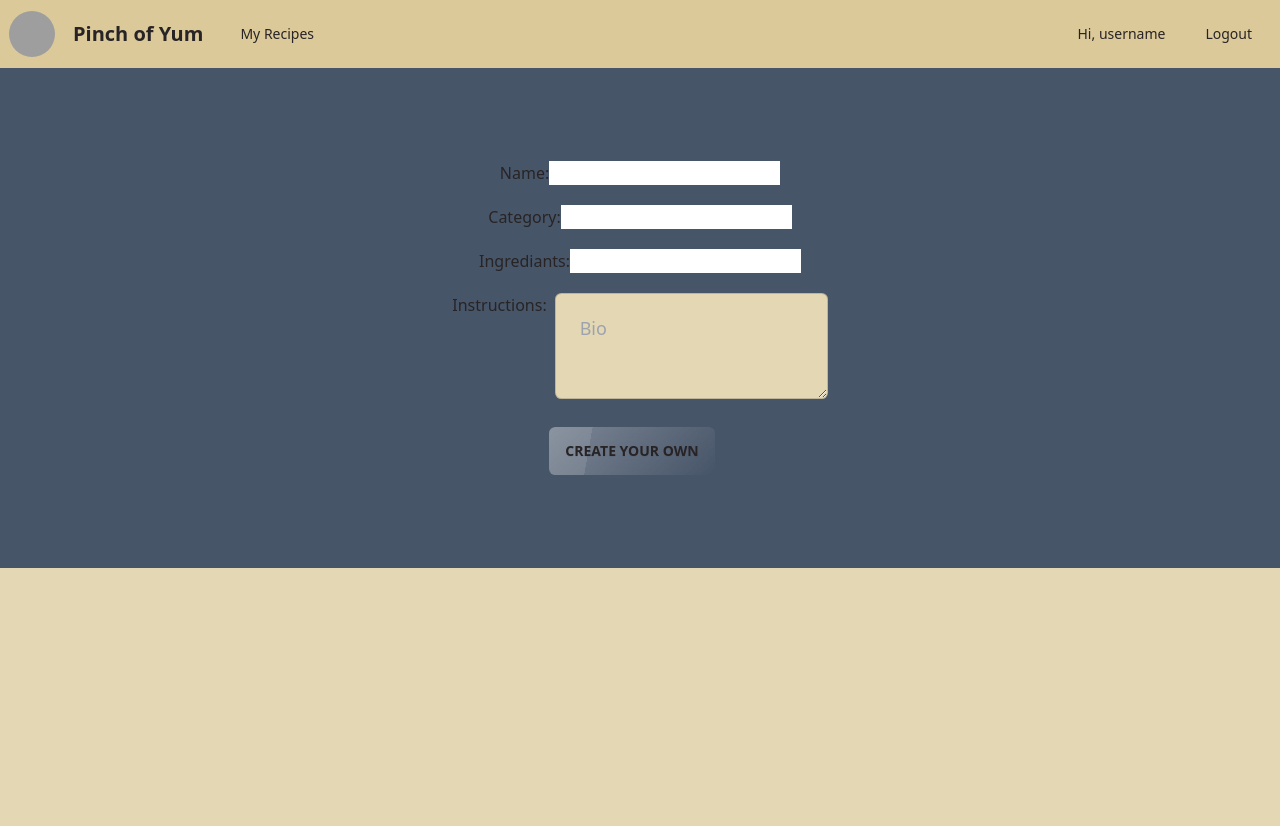
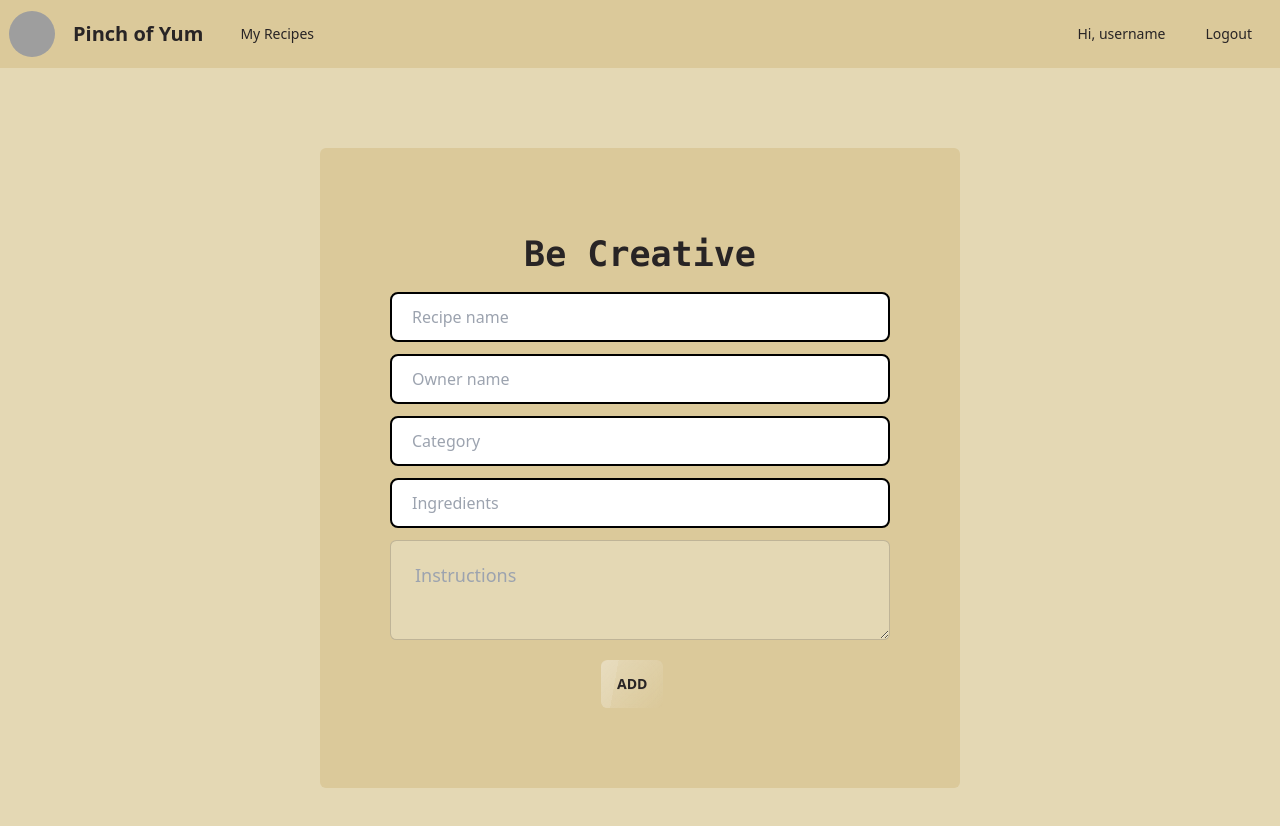
Before and after one commit to rawanalmukhled/yum-frontend, a React (Create React App) app: page /CreateRecipe in a window 1280 px wide. Shown: the top 826 px of the page. Before the commit the page ends 800 px from the top, so only its background shows below. Built offline with nearby package versions, Linux system fonts and the light colour scheme; grey boxes are pictures that could not be loaded.

Commit message:
createrecipepage

```diff
--- /dev/null
+++ b/src/api/category.js
@@ -0,0 +1,8 @@
+import instance from ".";
+
+const getAllcategories = async () => {
+  const res = await instance.get("/api/categories");
+  return res.data;
+};
+
+export { getAllcategories };
--- a/src/api/index.js
+++ b/src/api/index.js
@@ -1,7 +1,7 @@
 import axios from "axios";
 
 const instance = axios.create({
-  baseURL: "https://react-bank-project.eapi.joincoded.com",
+  baseURL: "http://localhost:8000",
 });
 
 instance.interceptors.request.use((config) => {
--- /dev/null
+++ b/src/api/recipe.js
@@ -0,0 +1,15 @@
+import instance from ".";
+
+const CreateOneRecipe = async ({ name }) => {
+  const res = await instance.post("/api/category", {
+    name,
+  });
+  return res.data;
+};
+
+const getAllRecipe = async () => {
+  const res = await instance.get("/api/categories");
+  return res.data;
+};
+
+export { getAllRecipe, CreateOneRecipe };
--- a/src/components/Category.js
+++ b/src/components/Category.js
@@ -1,3 +1,4 @@
+import { useQueryClient } from "@tanstack/react-query";
 import React from "react";
 
 const Category = () => {
@@ -6,7 +7,7 @@ const Category = () => {
       <ul className="menu bg-base-200 rounded-box w-60">
         <li>
           <div className="flex flex-row justify-between">
-            <p>Category</p>
+            <p>category</p>
             <img
               src="https://img.freepik.com/free-photo/chicken-wings-barbecue-sweetly-sour-sauce-picnic-summer-menu-tasty-food-top-view-flat-lay_2829-6471.jpg?size=626&ext=jpg&ga=GA1.1.1880011253.1699574400&semt=sph"
               className="h-12 w-12 rounded-full"
--- a/src/components/CreateRecipe.js
+++ b/src/components/CreateRecipe.js
@@ -1,33 +1,106 @@
-import React from "react";
-import { Link } from "react-router-dom";
+// import React from "react";
+// import { Link } from "react-router-dom";
 
-const CreateRecipe = () => {
+// const CreateRecipe = () => {
+//   return (
+//     <div className="flex justify-center items-center flex-col gap-5 bg-slate-600 w-full h-[500px]">
+//       <label>
+//         Name:
+//         <input type="text" name="name" />
+//       </label>
+//       <label>
+//         Category:
+//         <input type="text" name="name" />
+//       </label>
+//       <label>
+//         Ingrediants:
+//         <input type="text" name="name" />
+//       </label>
+//       <label className="flex flex-row gap-2">
+//         Instructions:
+//         <textarea
+//           placeholder="Bio"
+//           className="textarea textarea-bordered textarea-lg w-full max-w-xs"
+//         ></textarea>
+//       </label>
+//       <Link to={"/MyRecipes"}>
+//         <button className="btn glass mt-2 mr-4 ">Create your own</button>
+//       </Link>
+//     </div>
+//   );
+// };
+
+// export default CreateRecipe;
+
+import {
+  QueryClient,
+  useMutation,
+  useQueryClient,
+} from "@tanstack/react-query";
+import React, { useState } from "react";
+import { useNavigate } from "react-router-dom";
+import { CreateOneRecipe } from "../api/recipe";
+
+const AddRecipe = () => {
+  const [recipeInfo, setRecipeInfo] = useState("");
+  const navigate = useNavigate();
+  const queryClient = useQueryClient();
+
+  const handleChange = (e) => {
+    setRecipeInfo((prev) => ({ ...prev, [e.target.name]: e.target.value }));
+  };
+
+  const { mutate } = useMutation({
+    mutationKey: ["AddRecipe"],
+    mutationFn: () => CreateOneRecipe(recipeInfo),
+    onSuccess: () => {
+      navigate("MyRecipes");
+      queryClient.invalidateQueries("recipes");
+    },
+  });
+
   return (
-    <div className="flex justify-center items-center flex-col gap-5 bg-slate-600 w-full h-[500px]">
-      <label>
-        Name:
-        <input type="text" name="name" />
-      </label>
-      <label>
-        Category:
-        <input type="text" name="name" />
-      </label>
-      <label>
-        Ingrediants:
-        <input type="text" name="name" />
-      </label>
-      <label className="flex flex-row gap-2">
-        Instructions:
-        <textarea
-          placeholder="Bio"
-          className="textarea textarea-bordered textarea-lg w-full max-w-xs"
-        ></textarea>
-      </label>
-      <Link to={"/MyRecipes"}>
-        <button className="btn glass mt-2 mr-4 ">Create your own</button>
-      </Link>
+    <div className=" h-screen w-screen flex justify-center items-center bg-base-100">
+      <div className=" gap-3  w-[50%] h-[80%] flex flex-col justify-center items-center bg-base-200 rounded-md ">
+        <h1 className=" font-mono text-[35px] font-bold">Be Creative </h1>
+        <input
+          name="recipe"
+          onChange={handleChange}
+          placeholder="Recipe name"
+          className="w-[500px] h-[50px] rounded-lg px-5 border-[2px] border-black py-1"
+        />
+
+        <input
+          name="owener"
+          onChange={handleChange}
+          placeholder="Owner name"
+          className="w-[500px] h-[50px] rounded-lg px-5 border-[2px] border-black py-1"
+        />
+        <input
+          name="category"
+          onChange={handleChange}
+          placeholder="Category"
+          className="w-[500px] h-[50px] rounded-lg px-5 border-[2px] border-black py-1"
+        />
+        <input
+          name="ingredients"
+          onChange={handleChange}
+          placeholder="Ingredients"
+          className="w-[500px] h-[50px] rounded-lg px-5 border-[2px] border-black py-1"
+        />
+
+        <label className="flex flex-row gap-2">
+          <textarea
+            placeholder="Instructions"
+            className="textarea textarea-bordered textarea-lg w-[500px] h-[100px]"
+          ></textarea>
+        </label>
+        <button onClick={() => mutate()} className="btn glass mt-2 mr-4 ">
+          Add
+        </button>
+      </div>
     </div>
   );
 };
 
-export default CreateRecipe;
+export default AddRecipe;
--- a/src/components/RecipeCard.js
+++ b/src/components/RecipeCard.js
@@ -1,7 +1,9 @@
 import React from "react";
 
-const RecipeCard = () => {
+const RecipeCard = (Recipe) => {
   return (
+    //// when the user is login in, he can delete
+
     <div className="flex flex-row gap-2 mt-1 justify-center flex-wrap mb-5">
       <div className="card w-96 bg-base-100 shadow-xl">
         <figure>
@@ -11,7 +13,7 @@ const RecipeCard = () => {
           />
         </figure>
         <div className="card-body">
-          <h2 className="card-title"> Recipe name </h2>
+          <h2 className="card-title"> {Recipe.name}</h2>
           <p>Owner Name</p>
           <div className="card-actions justify-end">
             <button className="btn btn-primary">VIEW</button>
--- a/src/index.js
+++ b/src/index.js
@@ -4,14 +4,19 @@ import "./index.css";
 import App from "./App";
 import reportWebVitals from "./reportWebVitals";
 import { BrowserRouter, RouterProvider } from "react-router-dom";
+import { QueryClient, QueryClientProvider } from "@tanstack/react-query";
+
+const queryClient = new QueryClient();
 
 const root = ReactDOM.createRoot(document.getElementById("root"));
 root.render(
-  <React.StrictMode>
-    <BrowserRouter>
-      <App />
-    </BrowserRouter>
-  </React.StrictMode>
+  <QueryClientProvider client={queryClient}>
+    <React.StrictMode>
+      <BrowserRouter>
+        <App />
+      </BrowserRouter>
+    </React.StrictMode>
+  </QueryClientProvider>
 );
 
 // If you want to start measuring performance in your app, pass a function
```
